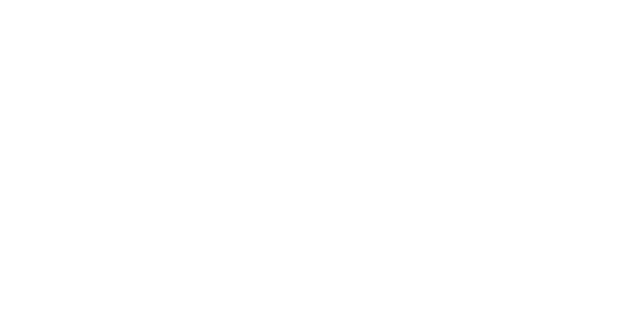
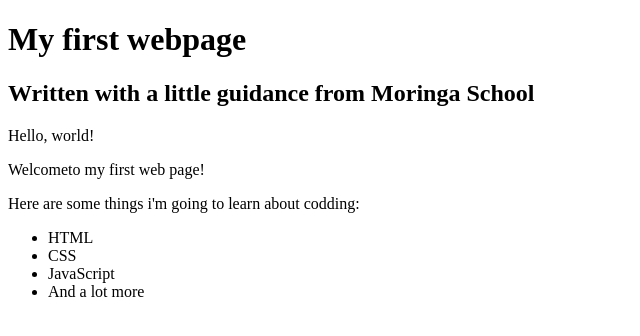
Before and after one commit to SteveMutu/my-first-webpage, a plain HTML site: page my-first-webpage.html in a window 1280 px wide. Shown: the whole page, without its empty margins (0-640 px from the left). Drawn offline with Linux system fonts and the light colour scheme.

Commit message:
add list elements

```diff
--- a/my-first-webpage.html
+++ b/my-first-webpage.html
@@ -4,7 +4,19 @@
     <title>My first webpage!</title>
   </head>
   <body>
+    <h1>My first webpage</h1>
+    <h2>Written with a little guidance from Moringa School</h2>
 
 
+    <p>Hello, world!</p>
+    <p>Welcometo my first web page!</p>
+
+    <p>Here are some things i'm going to learn about codding:</p>
+    <ul>
+      <li>HTML</li>
+      <LI>CSS</LI>
+      <LI>JavaScript</LI>
+      <li>And a lot more</li>
+    </ul>
   </body>
 </html>
```
